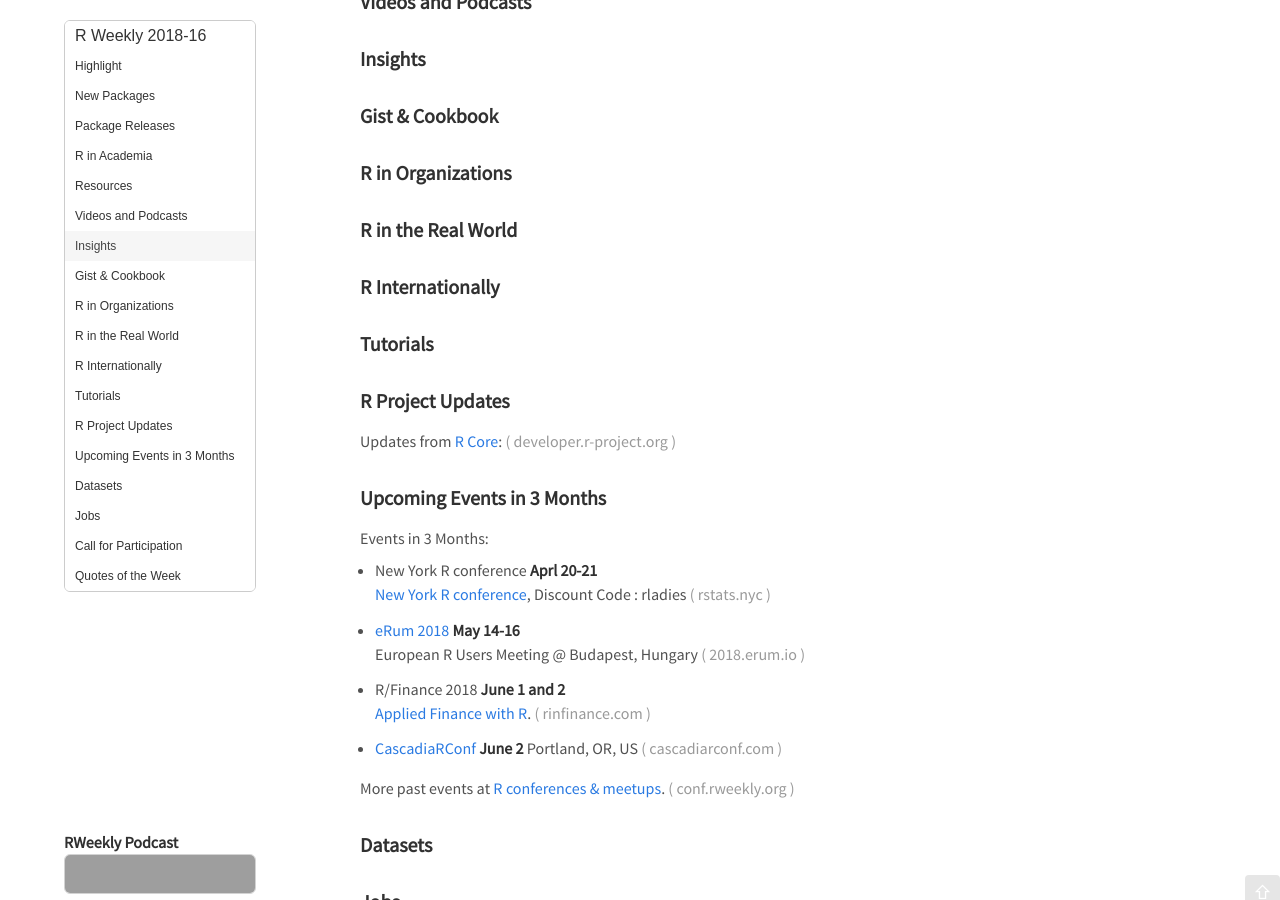
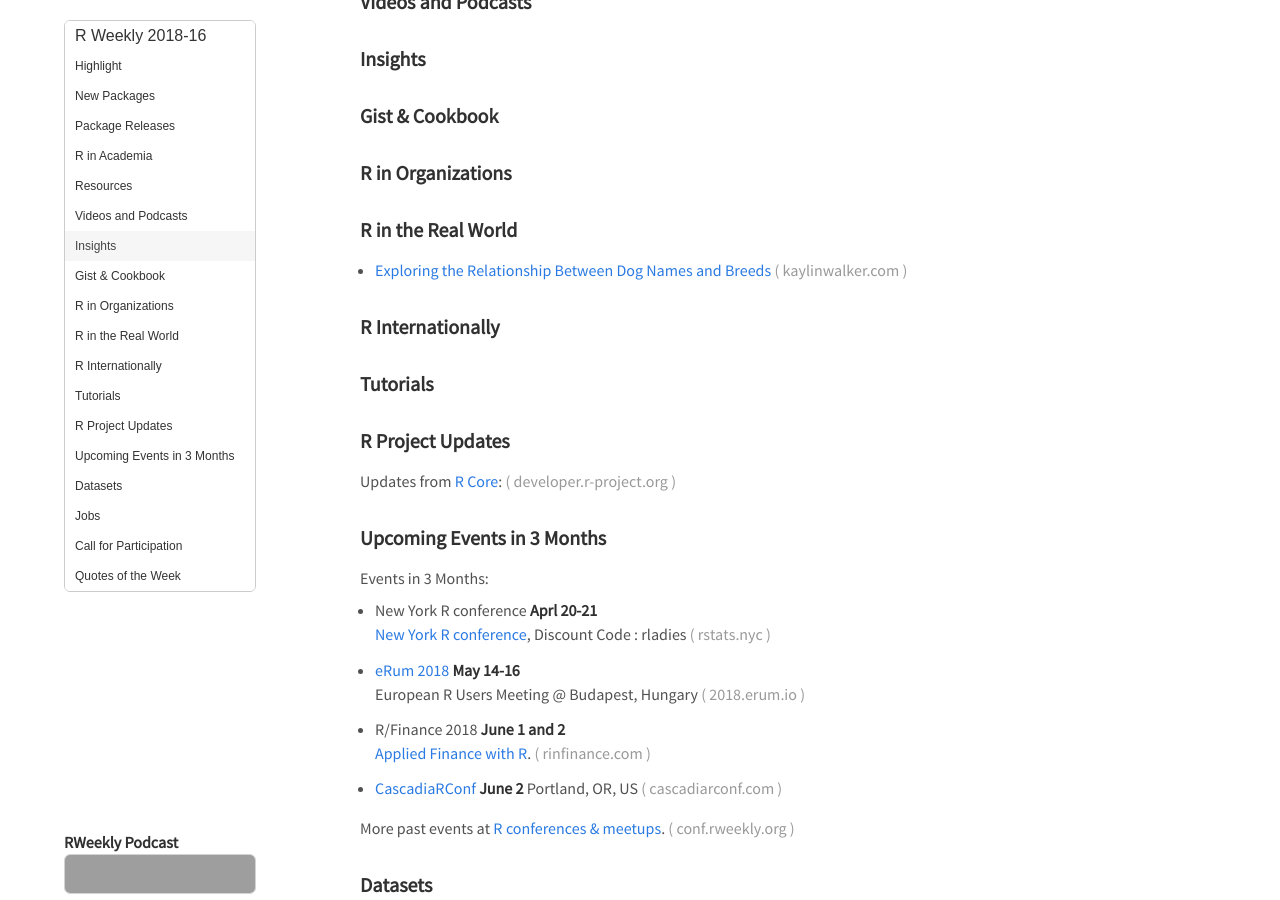
Before and after one commit to rweekly/rweekly.org, a Jekyll site: the page built from draft.md, in a window 1280 px wide and 900 px high, scrolled down 786 px. Built offline with Jekyll 4.4.1, drawn with Linux system fonts in a browser that asks for light colours; emoji names are drawn with the system emoji font; comment, search, counter and statistics services are not loaded; grey boxes are pictures that could not be loaded.

Commit message:
Add dog name blog post

```diff
--- a/draft.md
+++ b/draft.md
@@ -61,7 +61,7 @@
 
 
 ### R in the Real World
-
++ [Exploring the Relationship Between Dog Names and Breeds](http://kaylinwalker.com/dog-names-tfidf/)
 
 
 
```
